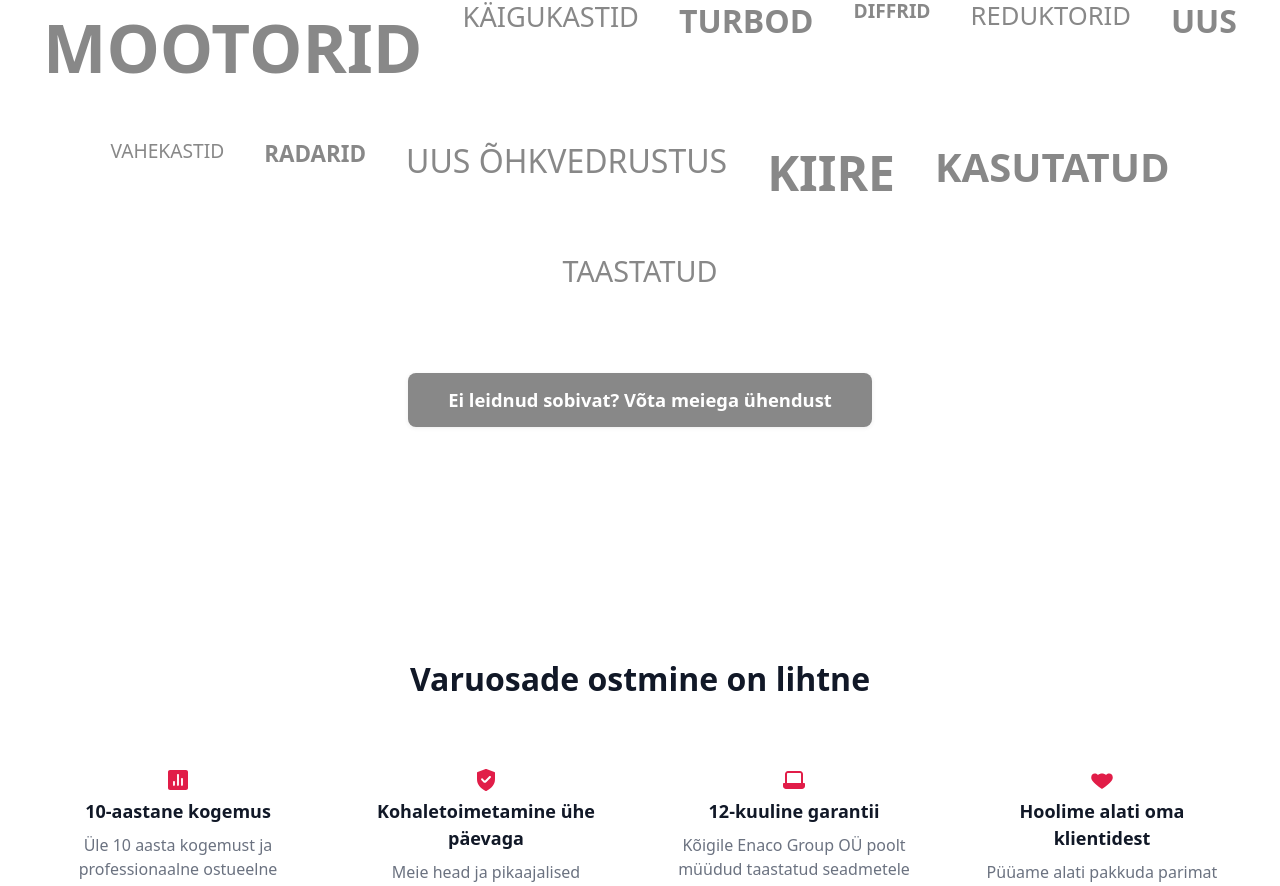
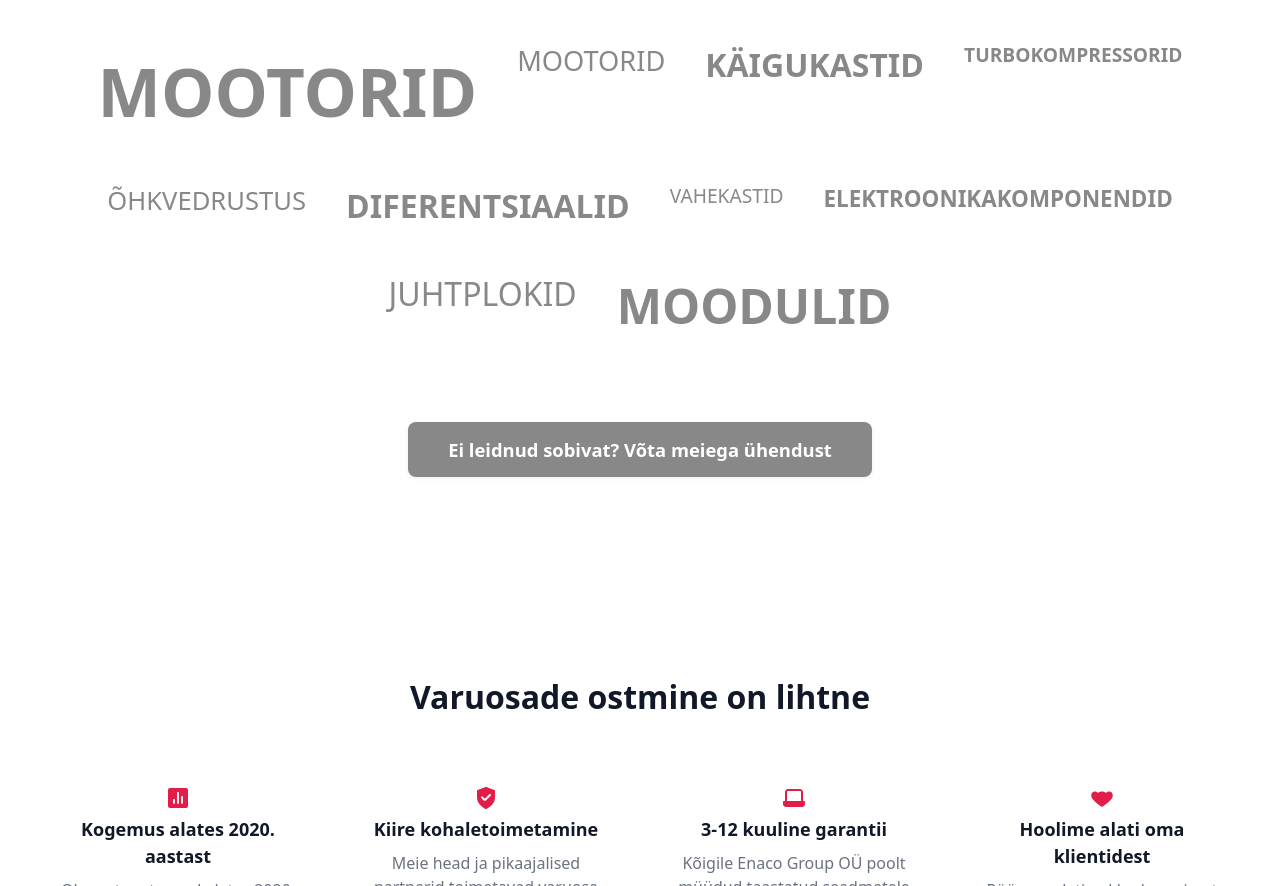
Before and after one commit to TigerTimofey/enaco-web, a React (Vite) app: page / in a window 1280 px wide. Shown: the part 1914-2800 px from the top of the page. Built offline with nearby package versions, Linux system fonts and the light colour scheme.

Commit message:
Update carousel section padding and enhance hero section text for clarity and relevance

```diff
--- a/src/components/Home/Home-styles.js
+++ b/src/components/Home/Home-styles.js
@@ -303,7 +303,7 @@ export const productBtnAnimatedHoverStyle = `
 
 // Carousel section styles
 export const carouselSectionStyle = {
-  padding: '5rem 0',
+  padding: '3rem 0',
   display: 'flex',
   flexDirection: 'column',
   justifyContent: 'center',
--- a/src/components/translations/navbar-languages.js
+++ b/src/components/translations/navbar-languages.js
@@ -48,8 +48,8 @@ export const navbarLabels = {
 
 export const homeLabels = {
   en: {
-    heroTitle: "We have been dealing with car parts for over 10 years",
-    heroSubtitle: "Our main areas of activity are the sale of factory-refurbished turbochargers, steering racks, and manual gearboxes for minibuses.",
+    heroTitle: "We are a company specializing in used, refurbished, and new auto parts since 2020.",
+    heroSubtitle: "We supply parts across Estonia and the European Union, focusing on high-demand components with reliable quality, warranty, and fast delivery.",
     contactBtn: "Contact Us",
     subscribeBtn: "Subscribe",
     messageBtn: "Message",
@@ -83,23 +83,21 @@ export const homeLabels = {
 
     carouselWords: [
       "ENGINES",
-      "manual gearboxes",
-      "TURBOS",
-      "DIFFERENTIALS",
-      "REDUCTORS",
-      "NEW",
+      "MOTORS",
+      "GEARBOXES",
+      "TURBOCHARGERS",
+      "AIR SUSPENSION",
+      "DIFFERENTIAL BOXES",
       "TRANSFER CASES",
-      "RADARS",
-      "NEW AIR SUSPENSION",
-      "FAST",
-      "USED",
-      "REFURBISHED"
+      "ELECTRONIC COMPONENTS",
+      "ECUS",
+      "MODULES"
     ],
     carouselButton: "Didn't find what you need? Contact us",
   },
   ee: {
-    heroTitle: "Oleme tegelenud autovaruosadega üle 10 aasta",
-    heroSubtitle: "Meie põhitegevusalad on tehaseremonditud turbode, roolilattide ja manuaalkäigukastide müük väikebussidele.",
+    heroTitle: "Oleme ettevõte, mis on alates 2020. aastast spetsialiseerunud kasutatud, taastatud ja uute autovaruosade müügile.",
+    heroSubtitle: "Meie tooted jõuavad klientideni üle Eesti ja Euroopa Liidu. Pakume kvaliteetseid ja nõutud varuosi koos garantiiga ja kiire tarnimisega.",
     contactBtn: "Võta meiega ühendust",
     subscribeBtn: "Telli",
     messageBtn: "Sõnum",
@@ -133,23 +131,21 @@ export const homeLabels = {
 
     carouselWords: [
       "MOOTORID",
+      "MOOTORID",
       "KÄIGUKASTID",
-      "TURBOD",
-      "DIFFRID",
-      "REDUKTORID",
-      "UUS",
+      "TURBOKOMPRESSORID",
+      "ÕHKVEDRUSTUS",
+      "DIFERENTSIAALID",
       "VAHEKASTID",
-      "RADARID",
-      "UUS ÕHKVEDRUSTUS",
-      "KIIRE",
-      "KASUTATUD",
-      "TAASTATUD"
+      "ELEKTROONIKAKOMPONENDID",
+      "JUHTPLOKID",
+      "MOODULID"
     ],
     carouselButton: "Ei leidnud sobivat? Võta meiega ühendust",
   },
   ru: {
-    heroTitle: "Мы занимаемся автомобильными деталями более 10 лет",
-    heroSubtitle: "Наши основные сферы деятельности это продажа восстановленных на заводе турбин, рулевых реек и механических коробок переключения передач от микроавтобусов",
+    heroTitle: "Мы — компания, специализирующаяся на продаже б/у, восстановленных и новых автозапчастей с 2020 года.",
+    heroSubtitle: "Наша компания поставляет автозапчасти по всей Эстонии и странам Европейского Союза. Мы специализируемся на самых востребованных агрегатах, обеспечивая высокое качество, гарантию и оперативную доставку.",
     contactBtn: "Связаться с нами",
     subscribeBtn: "Подписаться",
     messageBtn: "Сообщение",
@@ -183,17 +179,15 @@ export const homeLabels = {
 
     carouselWords: [
       "ДВИГАТЕЛИ",
-      "КПП",
-      "ТУРБИНЫ",
-      "ДИФФЕРЕНЦИАЛЫ",
-      "РЕДУКТОРЫ",
-      "НОВЫЕ",
+      "МОТОРЫ",
+      "КОРОБКИ ПЕРЕДАЧ",
+      "ТУРБОКОМПРЕССОРЫ",
+      "ПНЕВМОПОДВЕСКА",
+      "ДИФФЕРЕНЦИАЛКОРМКИ",
       "РАЗДАТОЧНЫЕ КОРОБКИ",
-      "РАДАРЫ",
-      "НОВАЯ ПНЕВМОПОДВЕСКА",
-      "БЫСТРО",
-      "БУ",
-      "ВОССТАНОВЛЕННЫЕ"
+      "ЭЛЕКТРОННЫЕ КОМПОНЕНТЫ",
+      "ЭБУ",
+      "МОДУЛИ"
     ],
     carouselButton: "Не нашли, что искали? Свяжитесь с нами",
   }
@@ -215,18 +209,18 @@ export const section3Labels = {
     items: [
       {
         icon: 1,
-        title: "10-year experience",
-        text: "Over 10 years of experience and professional pre-purchase consultation."
+        title: "Experience since 2020",
+        text: "We have been operating since 2020 and offer professional pre-purchase consultation."
       },
       {
         icon: 2,
-        title: "Door-to-door delivery in one day",
-        text: "With the help of our good and long-term partners Cargo and DPD, you may order the spare part to your home, office or workshop in one day."
+        title: "Fast delivery",
+        text: "Our reliable and long-term partners deliver parts to your home, office or workshop. Parcel machine from 6 euros or OSC courier from 10 euros."
       },
       {
         icon: 3,
-        title: "12-month warranty",
-        text: "12-month warranty to all reconditioned equipment sold by Enaco Group OÜ (without mileage limit)."
+        title: "3-12 month warranty",
+        text: "3-12 month warranty to all reconditioned equipment sold by Enaco Group OÜ (without mileage limit)."
       },
       {
         icon: 4,
@@ -240,18 +234,18 @@ export const section3Labels = {
     items: [
       {
         icon: 1,
-        title: "10-aastane kogemus",
-        text: "Üle 10 aasta kogemust ja professionaalne ostueelne nõustamine."
+        title: "Kogemus alates 2020. aastast",
+        text: "Oleme tegutsenud alates 2020. aastast ning pakume professionaalset ostueelset nõustamist."
       },
       {
         icon: 2,
-        title: "Kohaletoimetamine ühe päevaga",
-        text: "Meie head ja pikaajalised partnerid Cargo ja DPD toimetavad varuosa koju, kontorisse või töökotta ühe päevaga."
+        title: "Kiire kohaletoimetamine",
+        text: "Meie head ja pikaajalised partnerid toimetavad varuosa koju, kontorisse või töökotta. Pakiautomaadiga alates 6 eurost või OSC kulleriga alates 10 eurost"
       },
       {
         icon: 3,
-        title: "12-kuuline garantii",
-        text: "Kõigile Enaco Group OÜ poolt müüdud taastatud seadmetele kehtib 12-kuuline garantii (ilma läbisõidupiiranguta)."
+        title: "3-12 kuuline garantii",
+        text: "Kõigile Enaco Group OÜ poolt müüdud taastatud seadmetele kehtib 3-12 kuuline garantii (ilma läbisõidupiiranguta)."
       },
       {
         icon: 4,
@@ -265,18 +259,18 @@ export const section3Labels = {
     items: [
       {
         icon: 1,
-        title: "10 лет опыта",
-        text: "Более 10 лет опыта и профессиональная консультация перед покупкой."
+        title: "Опыт с 2020 года",
+        text: "Мы работаем с 2020 года и предлагаем профессиональную консультацию перед покупкой."
       },
       {
         icon: 2,
-        title: "Доставка за 1 день",
-        text: "С помощью наших давних партнеров Cargo и DPD вы можете получить запчасть домой, в офис или мастерскую за один день."
+        title: "Быстрая доставка",
+        text: "Наши надежные и долгосрочные партнеры доставят запчасти домой, в офис или мастерскую. Через постамат от 6 евро или курьером OSC от 10 евро."
       },
       {
         icon: 3,
-        title: "12 месяцев гарантии",
-        text: "12 месяцев гарантии на все восстановленное оборудование, продаваемое Enaco Group OÜ (без ограничения пробега)."
+        title: "Гарантия 3-12 месяцев",
+        text: "На все восстановленное оборудование, продаваемое Enaco Group OÜ, предоставляется гарантия 3-12 месяцев (без ограничения пробега)."
       },
       {
         icon: 4,
```
